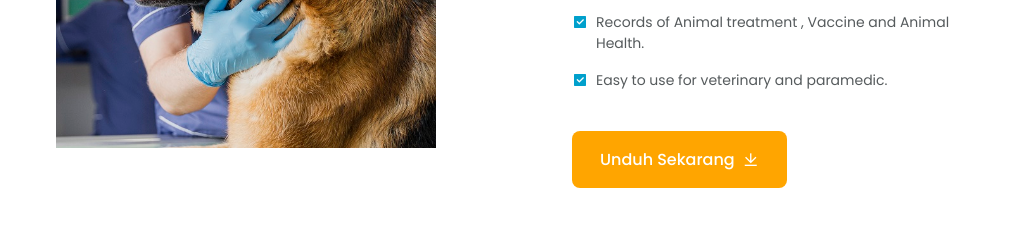
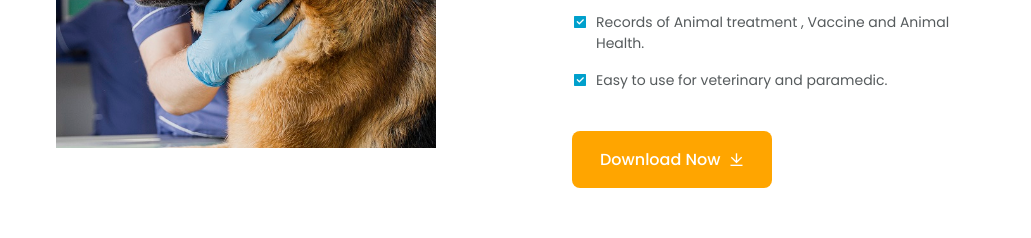
Before and after one commit to ajobale/drhku.app, a plain HTML site: page index.html in a window 1280 px wide. Shown: the part 1100-1338 px from the top of the page, without its empty margins (124-1155 px from the left). Drawn offline with nearby package versions, Linux system fonts and the light colour scheme.

Commit message:
Update index.html

```diff
--- a/index.html
+++ b/index.html
@@ -147,7 +147,7 @@
             </div>
 
             <a href="#  " class="button button--flex1">
-              Unduh Sekarang
+              Download Now
               <i class="ri-download-line"></i>
             </a>
           </div>
```
